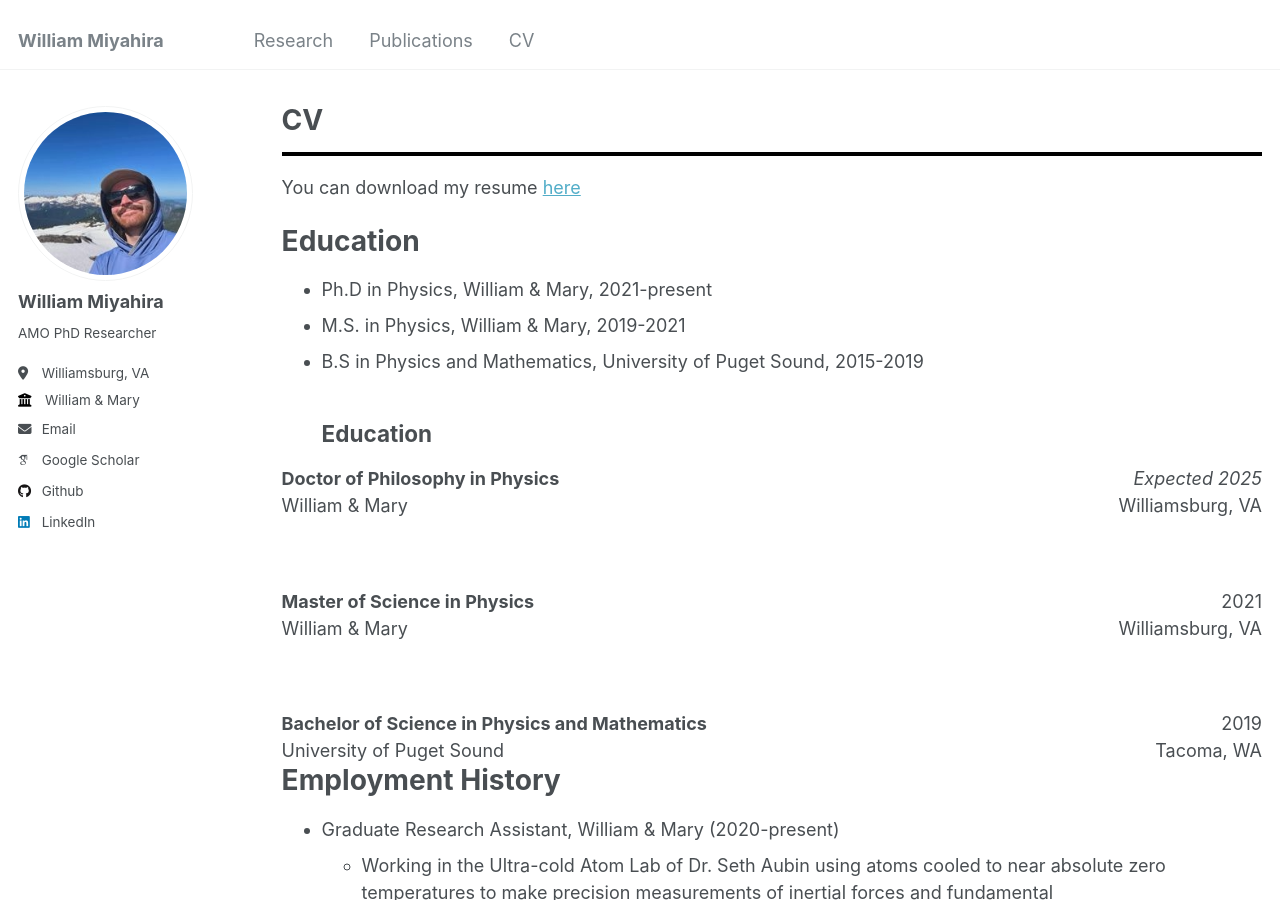
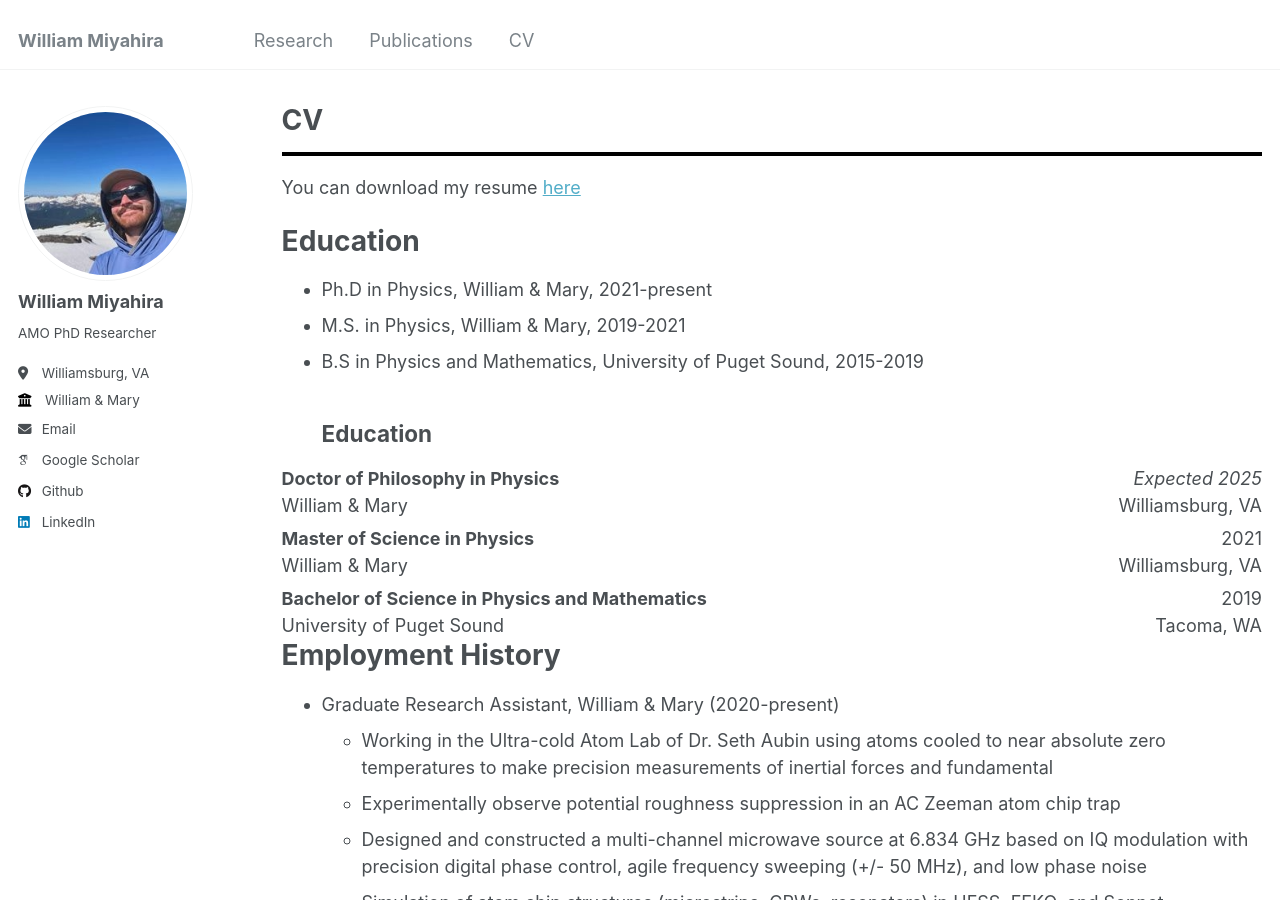
Before and after one commit to willmiyahira/willmiyahira.github.io, a Jekyll site: the page built from _pages/cv.md, in a window 1280 px wide and 900 px high. Built offline with Jekyll 4.4.1, drawn with Linux system fonts in a browser that asks for light colours; some web fonts are replaced.

Commit message:
update cv page

```diff
--- a/_pages/cv.md
+++ b/_pages/cv.md
@@ -30,7 +30,7 @@ Education
   </div>
 </div>
 
-<br>
+<div style="height:6px;"></div>
 
 <div style="display: flex; justify-content: space-between; width: 100%;">
   <div>
@@ -43,7 +43,7 @@ Education
   </div>
 </div>
 
-<br>
+<div style="height:6px;"></div>
 
 <div style="display: flex; justify-content: space-between; width: 100%;">
   <div>
```
